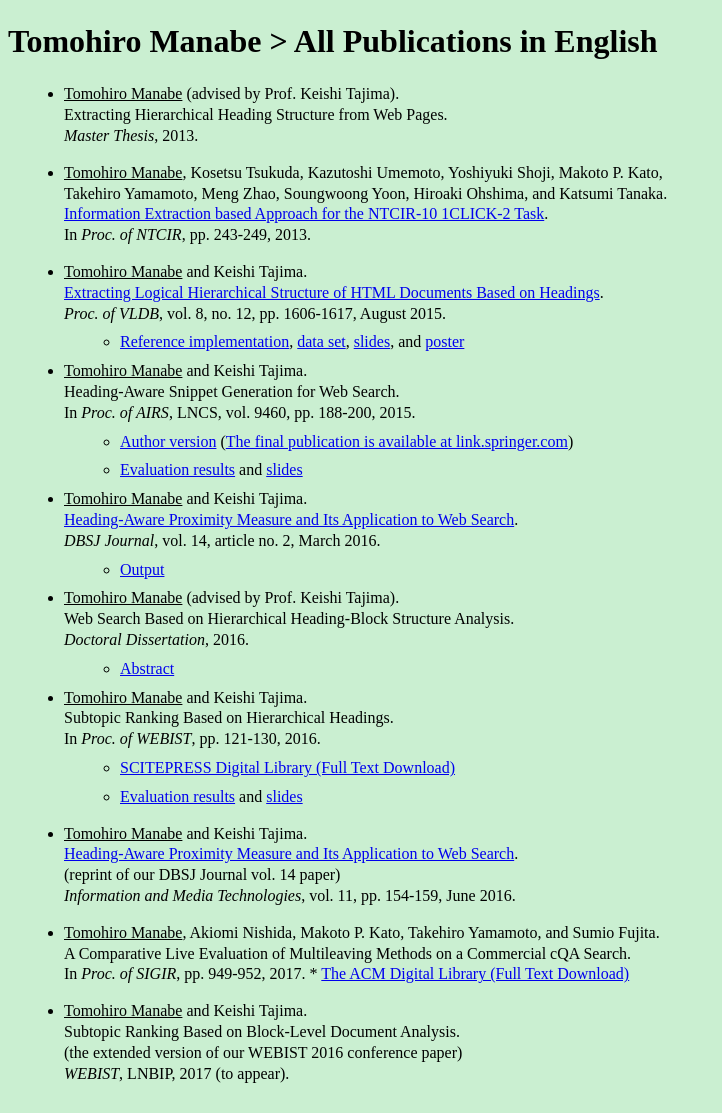
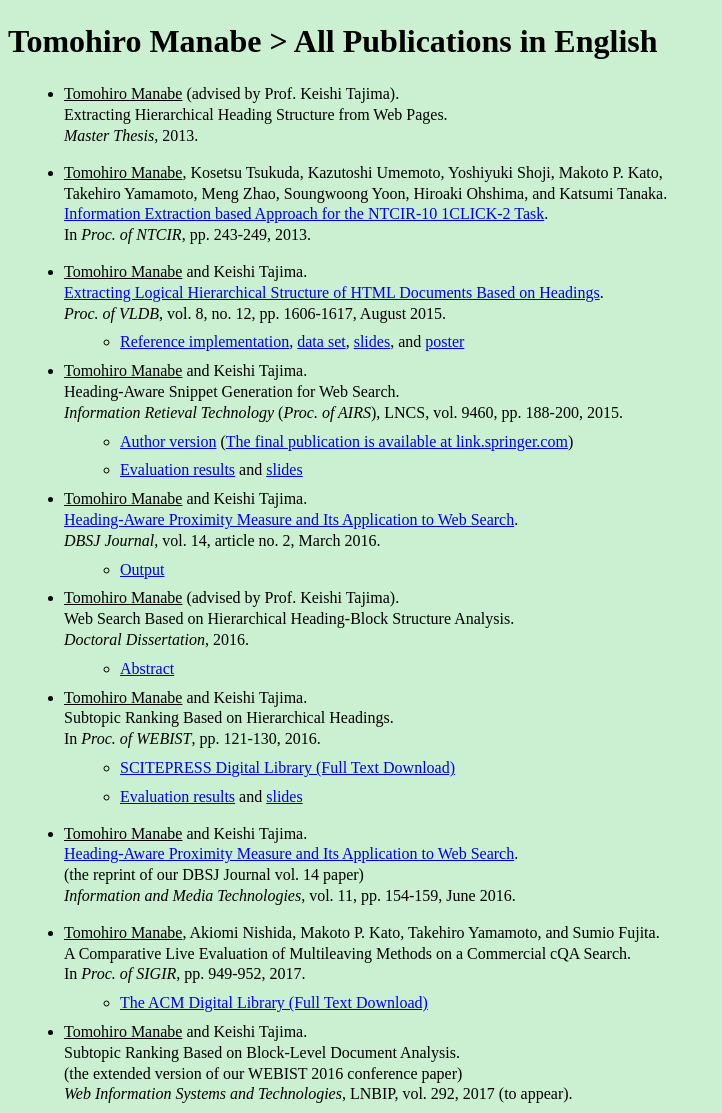
Before and after one commit to tmanabe/tmanabe.github.io, a Jekyll site: the page built from papers.md, in a window 1280 px wide. Shown: the whole page, without its empty margins (0-722 px from the left). Built offline with Jekyll 4.4.1, drawn with Linux system fonts in a browser that asks for light colours; before the commit the page ends 1092 px from its top, so only the background shows below that.

Commit message:
minor fix

```diff
--- a/_data/papers.yml
+++ b/_data/papers.yml
@@ -7,37 +7,37 @@
     <u>Tomohiro Manabe</u> and Keishi Tajima.<br />
     [Extracting Logical Hierarchical Structure of HTML Documents Based on Headings](http://www.vldb.org/pvldb/vol8/p1606-manabe.pdf).<br />
     _Proc. of VLDB_, vol. 8, no. 12, pp. 1606-1617, August 2015.
-        *   [Reference implementation](https://github.com/tmanabe/HEPS), [data set](https://github.com/tmanabe/HEPS-data-set), [slides](./slides/vldb15.pdf), and [poster](./misc/vldb15poster.pdf)
+          *   [Reference implementation](https://github.com/tmanabe/HEPS), [data set](https://github.com/tmanabe/HEPS-data-set), [slides](./slides/vldb15.pdf), and [poster](./misc/vldb15poster.pdf)
 airs15: >
     <u>Tomohiro Manabe</u> and Keishi Tajima.<br />
     Heading-Aware Snippet Generation for Web Search.<br />
-    In _Proc. of AIRS_, LNCS, vol. 9460, pp. 188-200, 2015.
-        *   [Author version](./papers/airs15.pdf) ([The final publication is available at link.springer.com](http://dx.doi.org/10.1007/978-3-319-28940-3_15))
-        *   [Evaluation results](https://github.com/tmanabe/AIRS15-results) and [slides](./slides/airs15.pdf)
+    _Information Retieval Technology_ (_Proc. of AIRS_), LNCS, vol. 9460, pp. 188-200, 2015.
+          *   [Author version](./papers/airs15.pdf) ([The final publication is available at link.springer.com](http://dx.doi.org/10.1007/978-3-319-28940-3_15))
+          *   [Evaluation results](https://github.com/tmanabe/AIRS15-results) and [slides](./slides/airs15.pdf)
 dbsj16: >
     <u>Tomohiro Manabe</u> and Keishi Tajima.<br />
     [Heading-Aware Proximity Measure and Its Application to Web Search](http://dbsj.org/wp-content/uploads/2016/02/DBSJ14_e_02.pdf).<br />
     _DBSJ Journal_, vol. 14, article no. 2, March 2016.
-        *   [Output](https://github.com/tmanabe/DBSJ16-output)
+          *   [Output](https://github.com/tmanabe/DBSJ16-output)
 webist16: >
     <u>Tomohiro Manabe</u> and Keishi Tajima.<br />
     Subtopic Ranking Based on Hierarchical Headings.<br />
     In _Proc. of WEBIST_, pp. 121-130, 2016.
-            *   [SCITEPRESS Digital Library (Full Text Download)](http://dx.doi.org/10.5220/0005812401210130)
-            *   [Evaluation results](https://github.com/tmanabe/WEBIST16-results) and [slides](./slides/webist16.pdf)
+          *   [SCITEPRESS Digital Library (Full Text Download)](http://dx.doi.org/10.5220/0005812401210130)
+          *   [Evaluation results](https://github.com/tmanabe/WEBIST16-results) and [slides](./slides/webist16.pdf)
 imt16: >
     <u>Tomohiro Manabe</u> and Keishi Tajima.<br />
     [Heading-Aware Proximity Measure and Its Application to Web Search](https://www.jstage.jst.go.jp/article/imt/11/0/11_154/_pdf).<br />
-    (reprint of our DBSJ Journal vol. 14 paper)<br />
+    (the reprint of our DBSJ Journal vol. 14 paper)<br />
     _Information and Media Technologies_, vol. 11, pp. 154-159, June 2016.
 sigir17: >
     <u>Tomohiro Manabe</u>, Akiomi Nishida, Makoto P. Kato, Takehiro Yamamoto, and Sumio Fujita.<br />
     A Comparative Live Evaluation of Multileaving Methods on a Commercial cQA Search.<br />
     In _Proc. of SIGIR_, pp. 949-952, 2017.
-        *   [The ACM Digital Library (Full Text Download)](https://doi.org/10.1145/3077136.3080687)
+          *   [The ACM Digital Library (Full Text Download)](https://doi.org/10.1145/3077136.3080687)
 lnbip17: >
     <u>Tomohiro Manabe</u> and Keishi Tajima.<br />
     Subtopic Ranking Based on Block-Level Document Analysis.<br />
     (the extended version of our WEBIST 2016 conference paper)<br />
-    _WEBIST_, LNBIP, 2017 (to appear).
-            <!--- *   [Author version](./papers/lnbip16.pdf) (The final publication is available at Springer via [http://dx.doi.org/[insert DOI]](http://dx.doi.org/[insert DOI])) --->
+    _Web Information Systems and Technologies_, LNBIP, vol. 292, 2017 (to appear).
+          <!--- *   [Author version](./papers/lnbip16.pdf) ([The final publication is available at link.springer.com](http://dx.doi.org/[insert DOI])) --->
```
